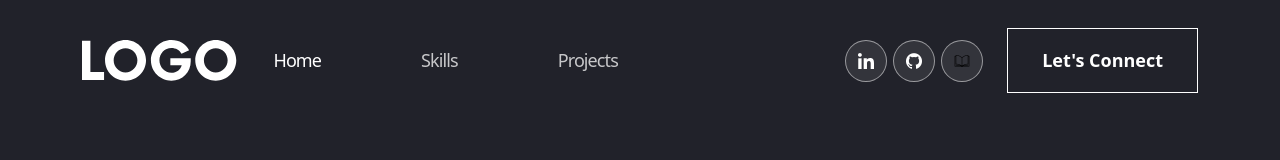
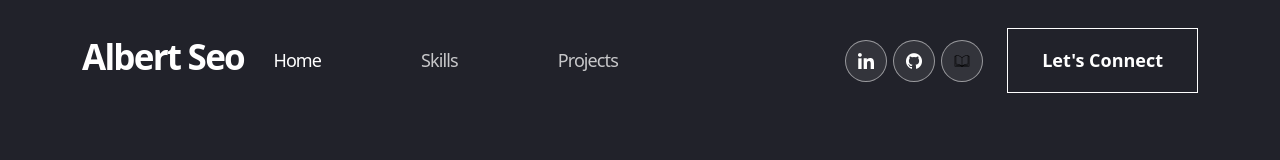
Before and after one commit to albertjseo/personal-portfolio, a React (Create React App) app: page / in a window 1280 px wide. Shown: the top 160 px of the page. Built offline with nearby package versions, Linux system fonts and the light colour scheme.

Commit message:
Removing logo placeholder from NavBar.js and Footer.js.

```diff
--- a/src/App.css
+++ b/src/App.css
@@ -59,6 +59,12 @@ nav.navbar.scrolled {
 }
 nav.navbar a.navbar-brand {
     width: 9%;
+}
+.nav-brand-name {
+    font-weight: 700;
+    color: white;
+    letter-spacing: -0.05em;
+    font-size: 35px;
 }
 nav.navbar .navbar-nav .nav-link.navbar-link {
   font-weight: 400;
--- a/src/components/Footer.js
+++ b/src/components/Footer.js
@@ -1,6 +1,7 @@
 import Container from "react-bootstrap/Container";
 import { Row, Col } from "react-bootstrap";
 import logo from "../assets/img/logo.svg";
+import React from "react";
 
 export const Footer = () => {
   return (
@@ -8,7 +9,7 @@ export const Footer = () => {
       <Container>
         <Row className="align-items-center">
           <Col size={12} sm={6}>
-            <img src={logo} alt="Logo" />
+            <h2 className="nav-brand-name">Albert Seo</h2>
           </Col>
           <Col size={12} sm={6} className="text-center text-sm-end">
             <p>&copy; 2024 Albert J. Seo</p>
--- a/src/components/NavBar.js
+++ b/src/components/NavBar.js
@@ -6,6 +6,8 @@ import logo from "../assets/img/logo.svg";
 import linkedin from "../assets/img/linkedin.svg";
 import github from "../assets/img/github2.png";
 import pubMed from "../assets/img/book.png";
+
+
 
 export default function NavBar() {
   const [activeLink, setActiveLink] = useState('home');
@@ -32,7 +34,7 @@ export default function NavBar() {
     <Navbar expand="lg" className={scrolled ? "scrolled": ""}>
       <Container>
         <Navbar.Brand href="#home">
-            <img src={logo} alt="Logo"/>
+            <h2 className="nav-brand-name">Albert Seo</h2>
         </Navbar.Brand>
           <Navbar.Toggle aria-controls="basic-navbar-nav">
               <span className="navbar-toggler-icon"></span>
```
